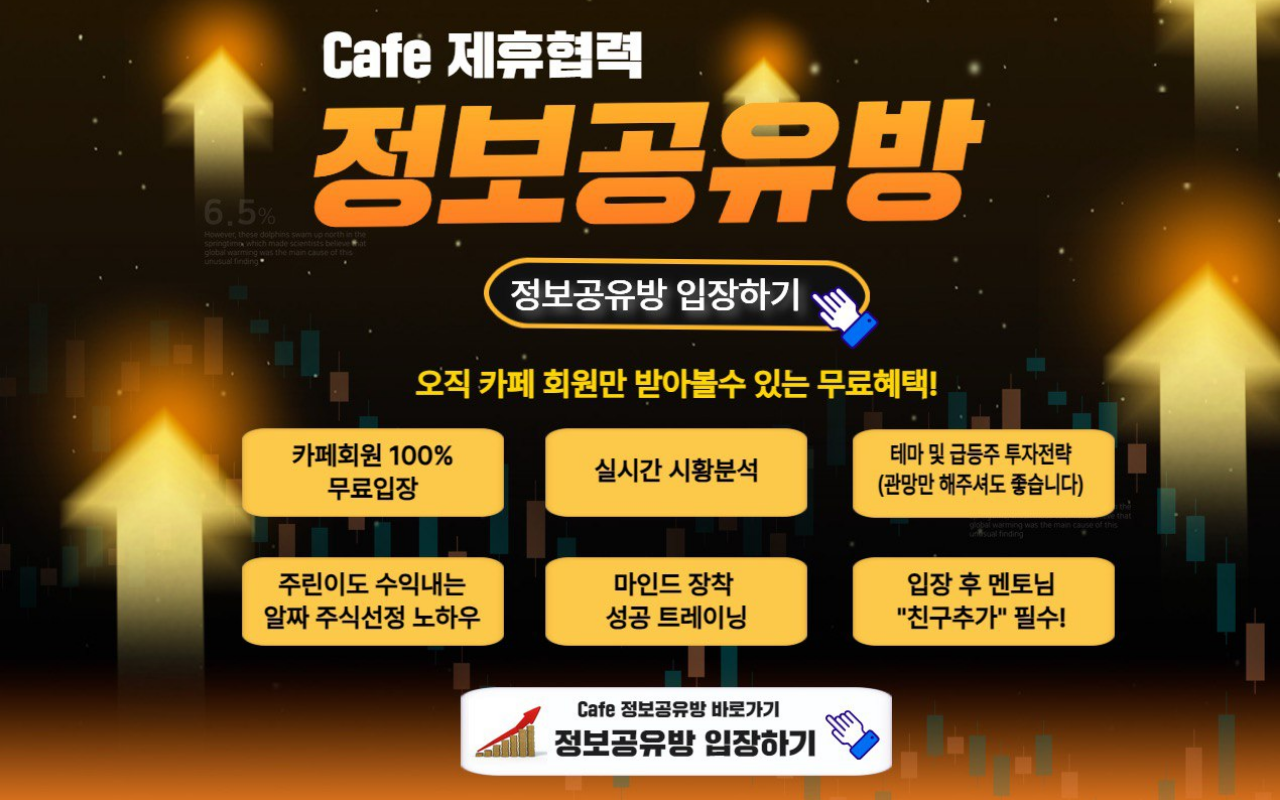
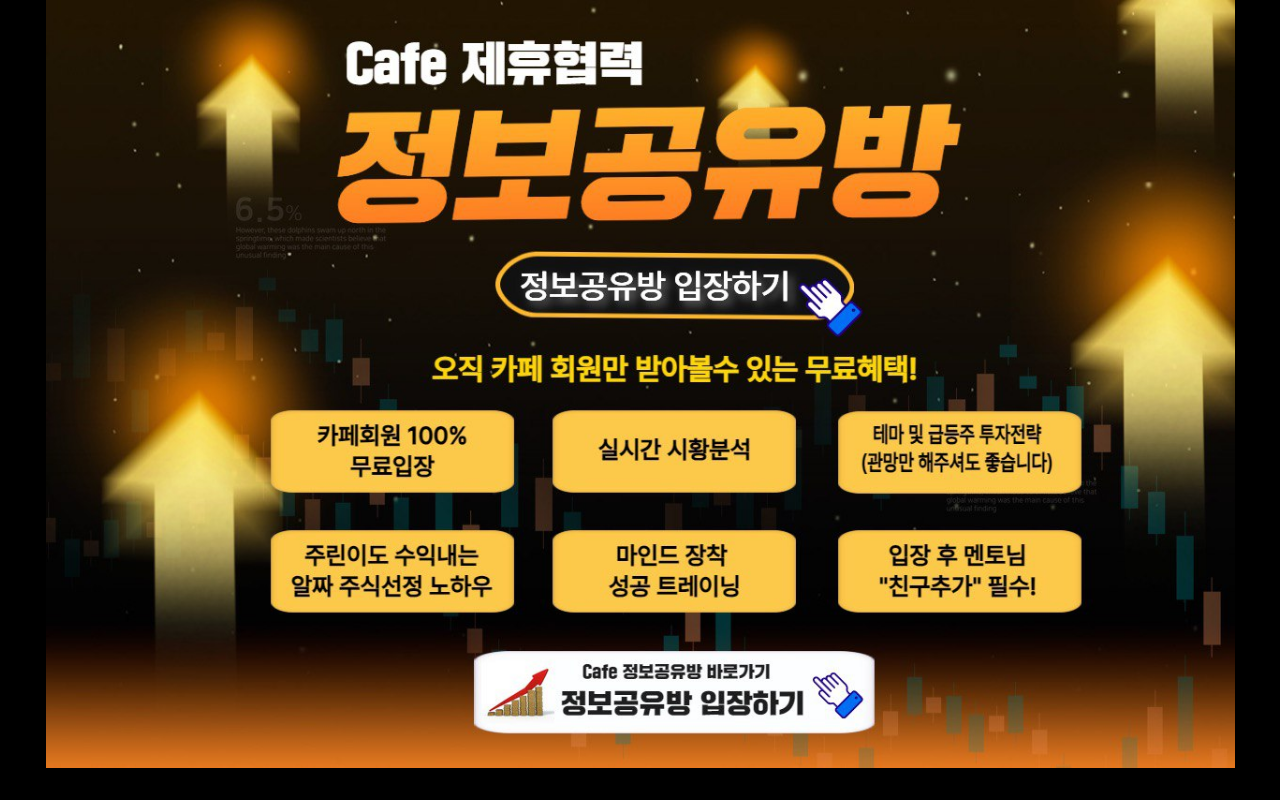
Before and after one commit to sk10044/good, a plain HTML site: page index.html in a window 1280 px wide. Drawn offline with Linux system fonts and the light colour scheme.

Commit message:
Add files via upload

```diff
--- a/index.html
+++ b/index.html
@@ -2,75 +2,50 @@
 <!DOCTYPE html>
 <html lang="ko">
 <head>
-  <meta charset="UTF-8" />
-  <meta name="viewport" content="width=device-width, initial-scale=1.0" />
+  <meta charset="UTF-8">
   <title>정보공유방</title>
   <style>
-    body, html {
+    body {
       margin: 0;
-      padding: 0;
-      height: 100%;
+      background-color: #000;
     }
-
     .container {
       position: relative;
       width: 100%;
-      height: 100vh;
-      overflow: hidden;
+      max-width: 1189px;
+      margin: 0 auto;
     }
-
-    .background-img {
+    .main-image {
       width: 100%;
-      height: 100%;
-      object-fit: cover;
+      display: block;
     }
-
-    .overlay-link {
+    .link-btn {
       position: absolute;
+      display: block;
       z-index: 10;
-      cursor: pointer;
-      pointer-events: auto;
     }
-
-    /* 상단 버튼 위치 - "정보공유방 입장하기" */
-    #btn1 {
-      top: 33.5%;
-      left: 38.5%;
-      width: 23%;
-      height: 5.2%;
+    /* 중간 버튼 */
+    .middle-btn {
+      top: 240px; left: 530px;
+      width: 230px; height: 60px;
     }
-
-    /* 하단 버튼 위치 - "정보공유방 입장하기" */
-    #btn2 {
-      bottom: 8.5%;
-      left: 33%;
-      width: 35%;
-      height: 8%;
-    }
-
-    @media (max-width: 768px) {
-      /* 모바일 대응: 크기 약간 조정 */
-      #btn1 {
-        top: 33.5%;
-        left: 36%;
-        width: 28%;
-        height: 6.5%;
-      }
-
-      #btn2 {
-        bottom: 9%;
-        left: 30%;
-        width: 40%;
-        height: 9%;
-      }
+    /* 아래 버튼 */
+    .bottom-btn {
+      bottom: 50px; left: 450px;
+      width: 280px; height: 70px;
     }
   </style>
 </head>
 <body>
   <div class="container">
-    <img src="홈페이지메인.jpg" alt="정보공유방 배경" class="background-img" />
-    <a href="https://naver.com" class="overlay-link" id="btn1" target="_blank"></a>
-    <a href="https://naver.com" class="overlay-link" id="btn2" target="_blank"></a>
+    <!-- 이미지 -->
+    <img src="홈페이지메인.jpg" alt="정보공유방 메인" class="main-image">
+
+    <!-- 중간 링크 -->
+    <a href="http://sk10044.com" class="link-btn middle-btn" target="_blank"></a>
+
+    <!-- 하단 링크 -->
+    <a href="http://sk10044.com" class="link-btn bottom-btn" target="_blank"></a>
   </div>
 </body>
 </html>
```
